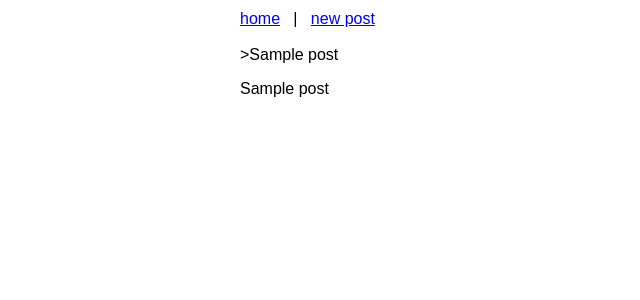
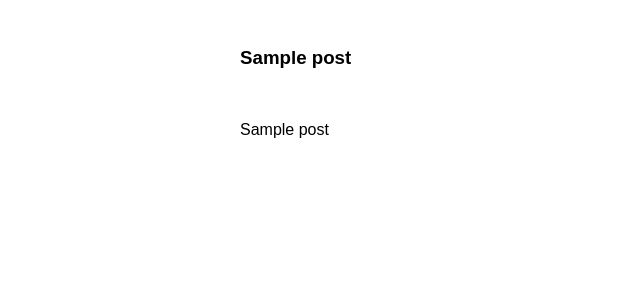
Before and after one commit to call1800norah/build-a-blog, a Python web app: template templates/view.html in a window 1280 px wide. Shown: the top 300 px of the page, without its empty margins (0-640 px from the left). Run offline with Jinja, Linux system fonts and the light colour scheme; the template is opened without the code that fills it: most values are stand-ins (such as "Sample title", 1, 10 or a date in 2020).

Commit message:
completed this assignment

```diff
--- a/templates/base.html
+++ b/templates/base.html
@@ -57,9 +57,7 @@
             </style>
         </head>
         <body>
-            <nav>
-            <a href="/blog">home</a>&nbsp;&nbsp; | &nbsp;&nbsp;<a href="/blog/newpost">new post</a>
-            </nav>
+
             {% block content %}
 
             {% endblock %}
--- a/templates/new_posts.html
+++ b/templates/new_posts.html
@@ -5,7 +5,7 @@
 <form method="post">
     <label>title
         <br>
-        <input type="text" name="title" value="{{ title }}"/> </label>
+        <input type="text" name="title" value="{{ title }}"/>
     </label>
     <br>
     <br>
--- a/templates/view.html
+++ b/templates/view.html
@@ -2,7 +2,7 @@
 
 {% block content %}
     <br>
-</h3>>{{post.title}}</h3>
+    <h3>{{post.title}}</h3>
 
     <br>
     <p>{{post.post}}</p>
```
Also changed, not shown: main.py (+1 -7 lines), 1 other file.
